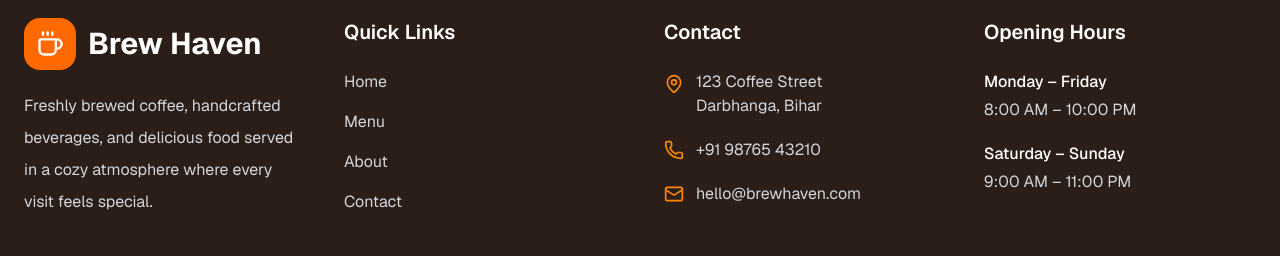
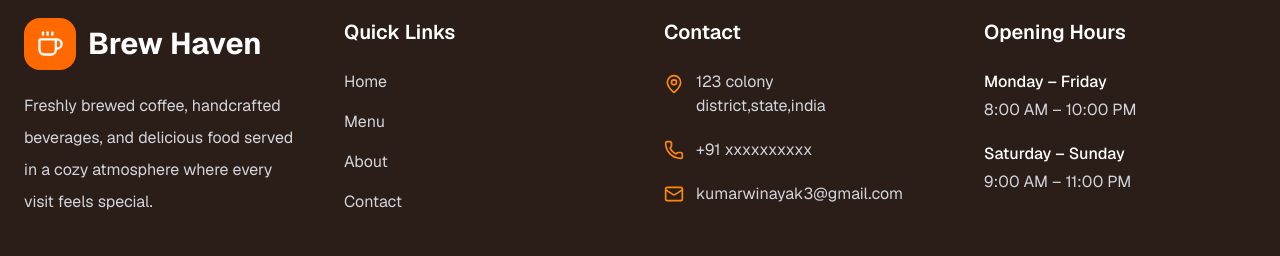
Before and after one commit to gurusatsangi/cafe-brew-haven, a Next.js app: page / in a window 1280 px wide. Shown: the part 2276-2532 px from the top of the page. Built offline with nearby package versions, Linux system fonts and the light colour scheme.

Commit message:
footer update

```diff
--- a/components/Footer.tsx
+++ b/components/Footer.tsx
@@ -79,9 +79,9 @@ export default function Footer() {
                   className="mt-1 text-orange-400"
                 />
                 <p className="text-gray-300">
-                  123 Coffee Street
+                   123 colony
                   <br />
-                  Darbhanga, Bihar
+                  district,state,india
                 </p>
               </div>
 
@@ -91,7 +91,7 @@ export default function Footer() {
                   className="text-orange-400"
                 />
                 <p className="text-gray-300">
-                  +91 98765 43210
+                  +91 xxxxxxxxxx
                 </p>
               </div>
 
@@ -101,7 +101,7 @@ export default function Footer() {
                   className="text-orange-400"
                 />
                 <p className="text-gray-300">
-                  hello@brewhaven.com
+                  kumarwinayak3@gmail.com
                 </p>
               </div>
 
```
